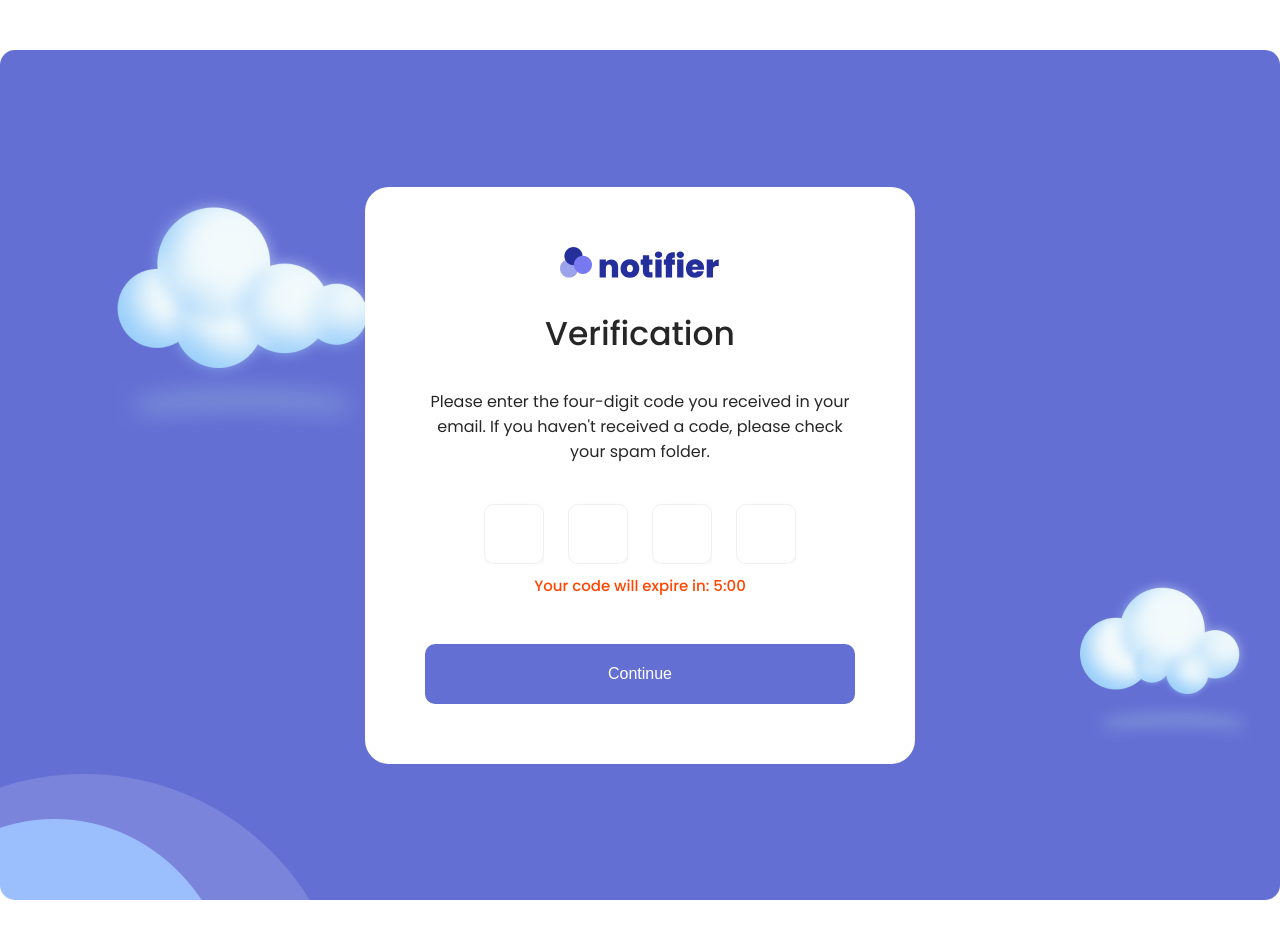
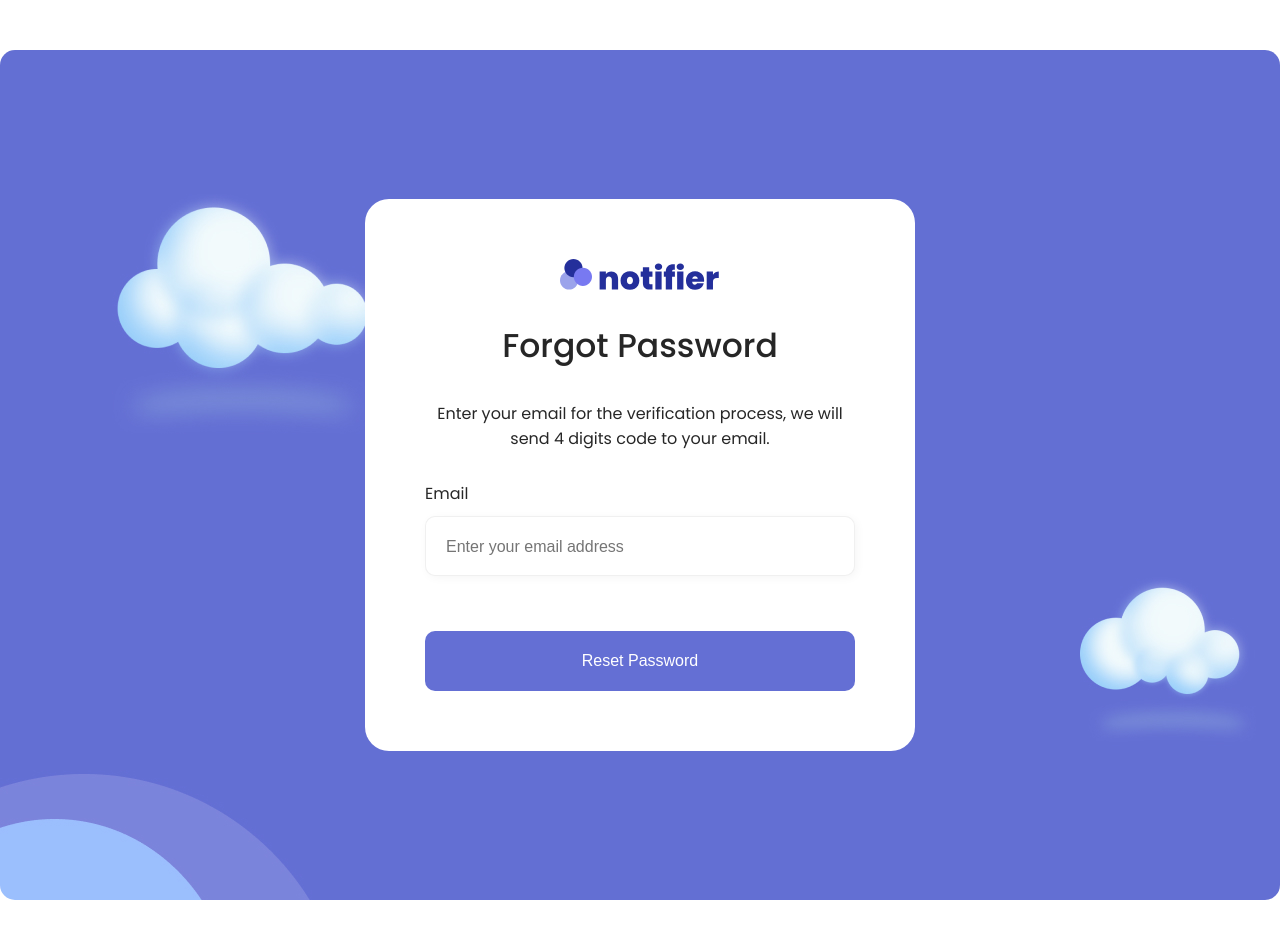
Before and after one commit to audriusausrotas/notifier, a Next.js app: page /reset in a window 1280 px wide. Shown: the top 938 px of the page. Built offline with nearby package versions, Linux system fonts and the light colour scheme.

Commit message:
state set to correct value

```diff
--- a/app/reset/page.js
+++ b/app/reset/page.js
@@ -27,7 +27,7 @@ export default function Reset() {
   const [nr2, setNr2] = useState("");
   const [nr3, setNr3] = useState("");
   const [nr4, setNr4] = useState("");
-  const [stage, setStage] = useState(1);
+  const [stage, setStage] = useState(0);
   const [error, setError] = useState("");
   const [email, setEmail] = useState("");
   const [timer, setTimer] = useState(300);
```
